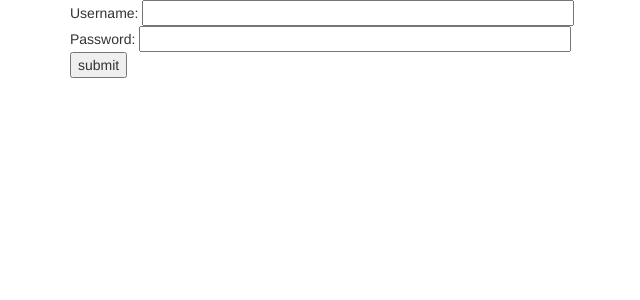
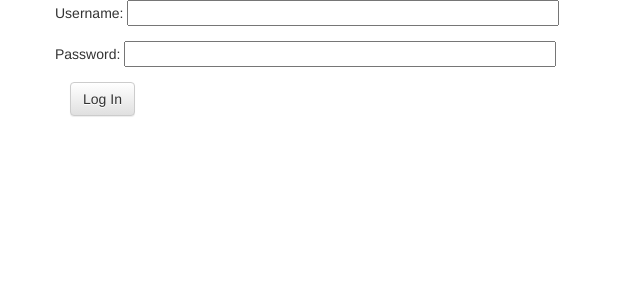
Before and after one commit to e36/rtrack, a Django app: page /accounts/login/ in a window 1280 px wide. Shown: the top 300 px of the page, without its empty margins (0-640 px from the left). Run offline with Django 3.2, Linux system fonts and the light colour scheme; some libraries are stand-ins or nearby versions.

Commit message:
Moving to bootstrap forms Didn't do much here

```diff
--- a/rtrack/templates/registration/login.html
+++ b/rtrack/templates/registration/login.html
@@ -5,14 +5,18 @@
 <p>{{ errors }}</p>
 {% endif %}
 
-<form method="post" action="{% url 'login' %}">
+<form method="post" class="form-horizontal" action="{% url 'login' %}">
 {% csrf_token %}
-Username: <input type="text" name="username" value="" size="50" />
-            <br />
-Password: <input type="password" name="password" value="" size="50" />
-            <br />
+<div class="form-group">
+    Username: <input type="text" name="username" value="" size="50" />
+</div>
 
-<input type="submit" value="submit" />
+<div class="form-group">
+    Password: <input type="password" name="password" value="" size="50" />
+</div>
+
+
+<button type="submit" class="btn btn-default">Log In</button>
 <input type="hidden" name="next" value="{{ next }}">
 </form>
 
```
